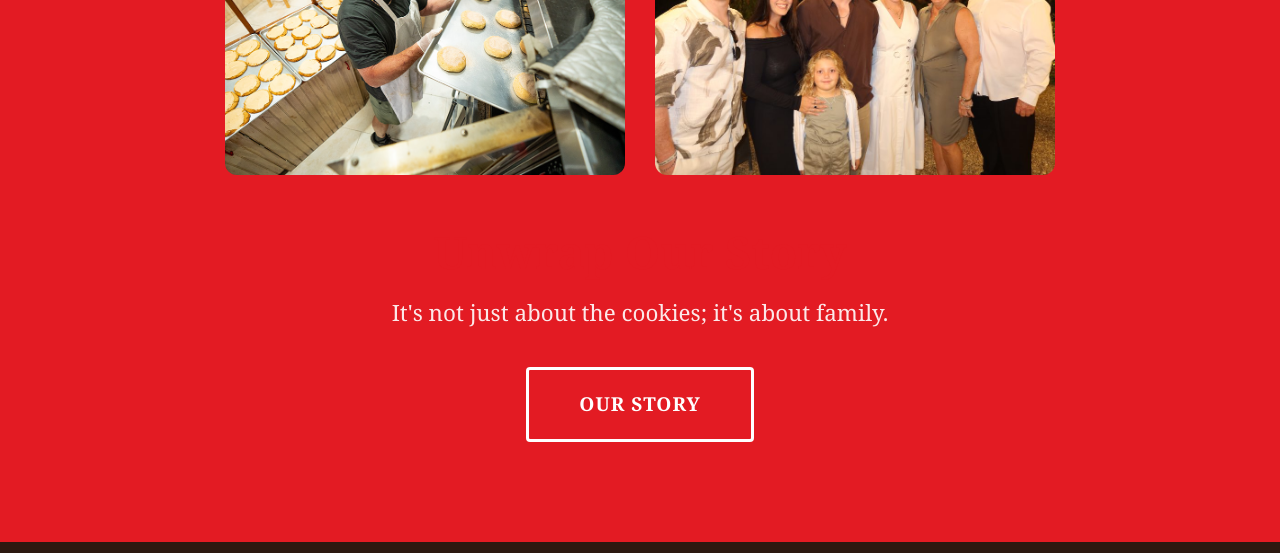
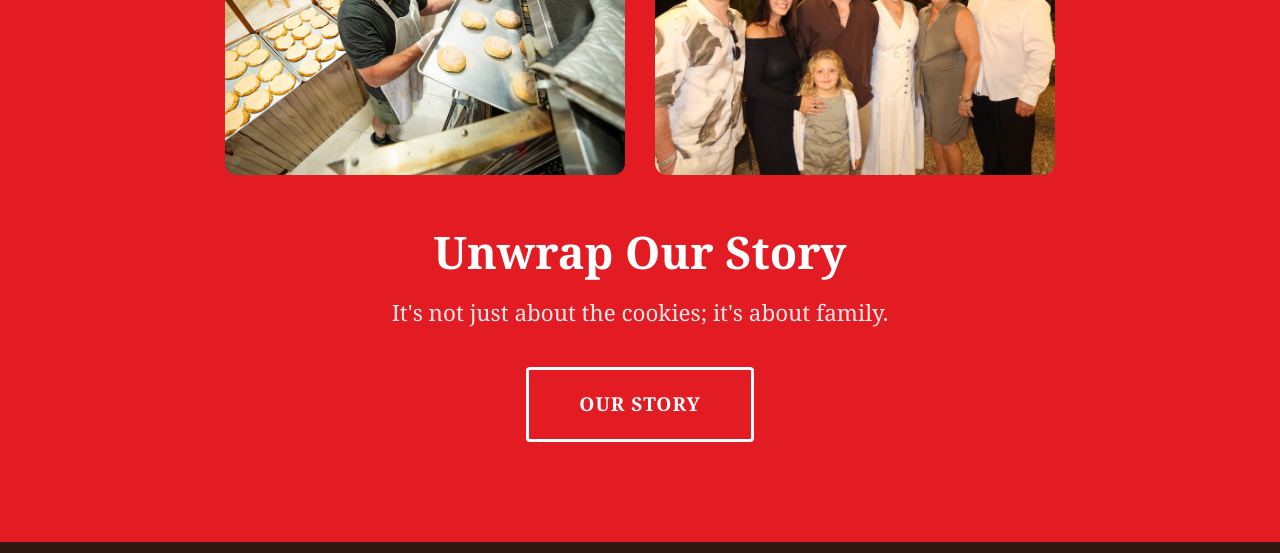
Before and after one commit to DigitalPeakLLC/mattheessens, a website: page index.html in a window 1280 px wide. Shown: the part 4204-4757 px from the top of the page. Drawn offline with Linux system fonts and the light colour scheme.

Commit message:
Change Unwrap Text Color

```diff
--- a/index.html
+++ b/index.html
@@ -184,7 +184,7 @@
                 <img src="images/family-2026.jpg" alt="Mattheessen Family">
             </div>
             <div class="story-bar-content">
-                <h2 style="color: #E31B23;">Unwrap Our Story</h1>
+                <h2 style="color: #FFFFFF;">Unwrap Our Story</h1>
                 <p class="story-subtitle">It's not just about the cookies; it's about family.</p>
                 <a href="story.html" class="btn btn-primary">Our Story</a>
             </div>
```
